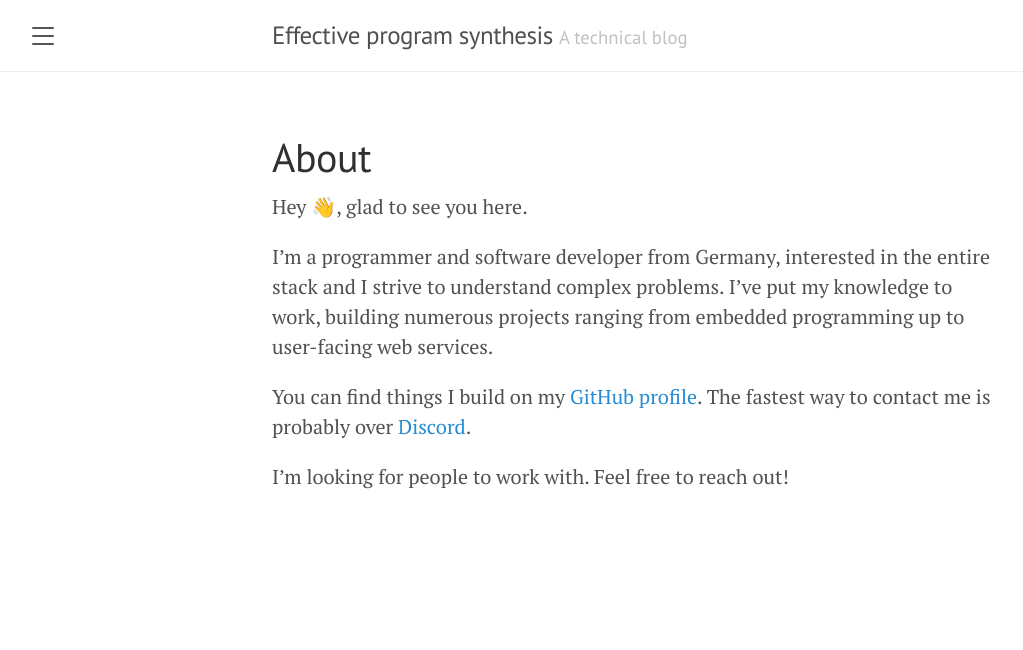
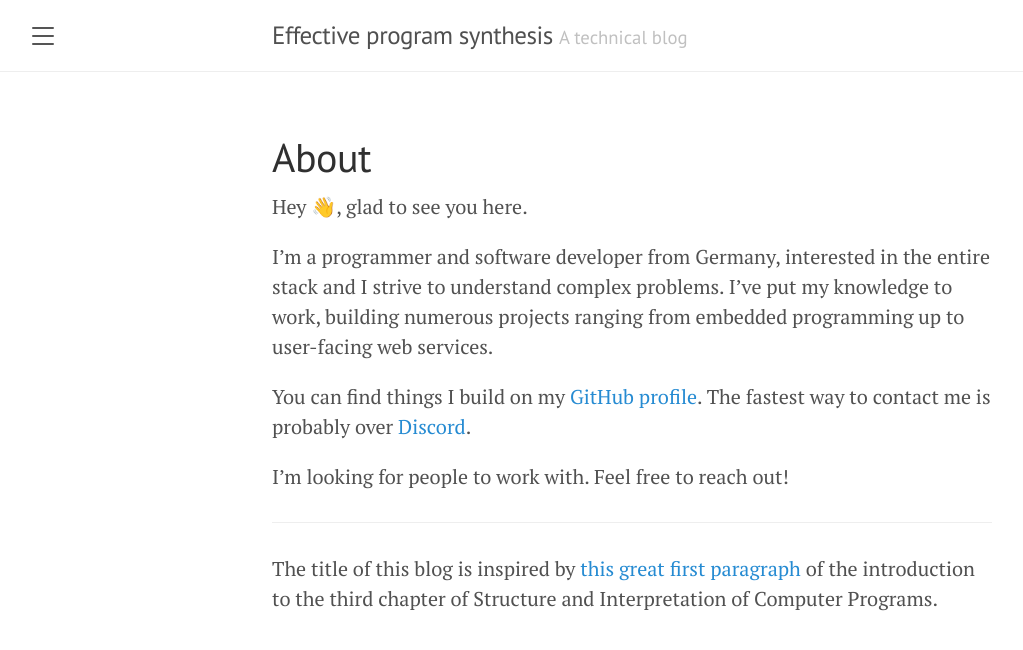
Before and after one commit to vincentbernat/thass0.github.io, a Jekyll site: the page built from about.md, in a window 1280 px wide. Shown: the top 650 px of the page, without its empty margins (8-1031 px from the left). Built offline with Jekyll 4.4.1, drawn with Linux system fonts in a browser that asks for light colours.

Commit message:
Reference inspiration for blog title

```diff
--- a/about.md
+++ b/about.md
@@ -12,3 +12,7 @@ up to user-facing web services.
 You can find things I build on my [GitHub profile]({{ site.social[1].url }}). The fastest way to contact me is probably over [Discord]({{ site.social[3].url }}).
 
 I'm looking for people to work with. Feel free to reach out!
+
+---
+
+The title of this blog is inspired by [this great first paragraph](https://sarabander.github.io/sicp/html/Chapter-3.xhtml#Chapter-3) of the introduction to the third chapter of Structure and Interpretation of Computer Programs.
```
